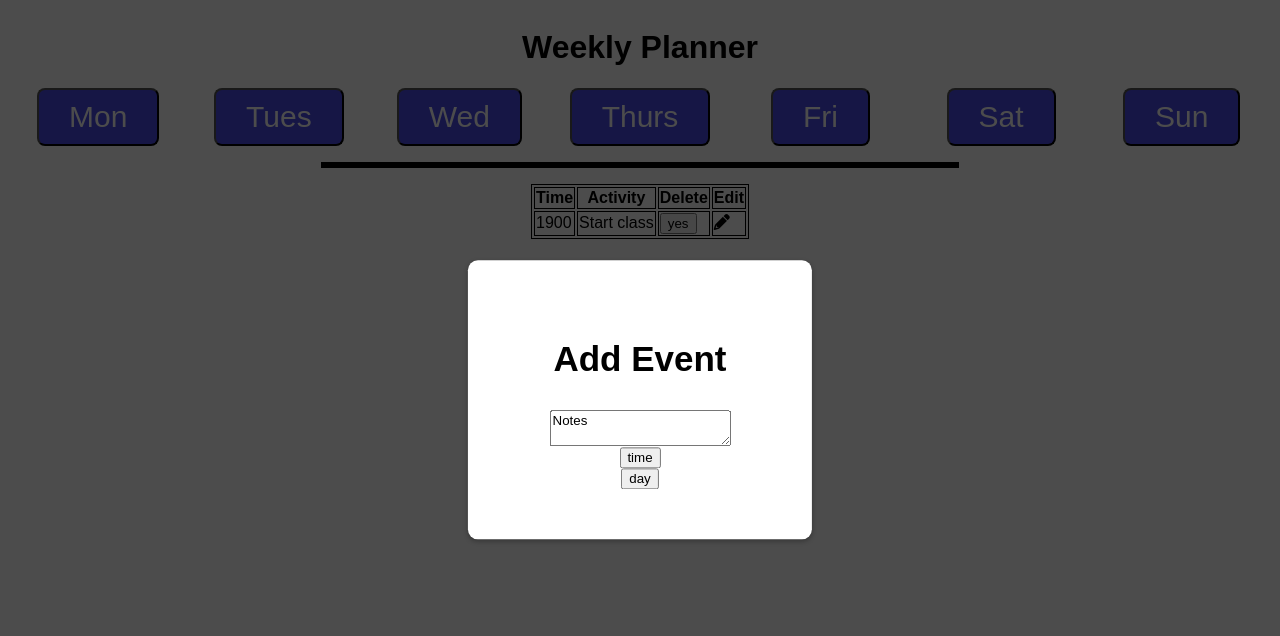
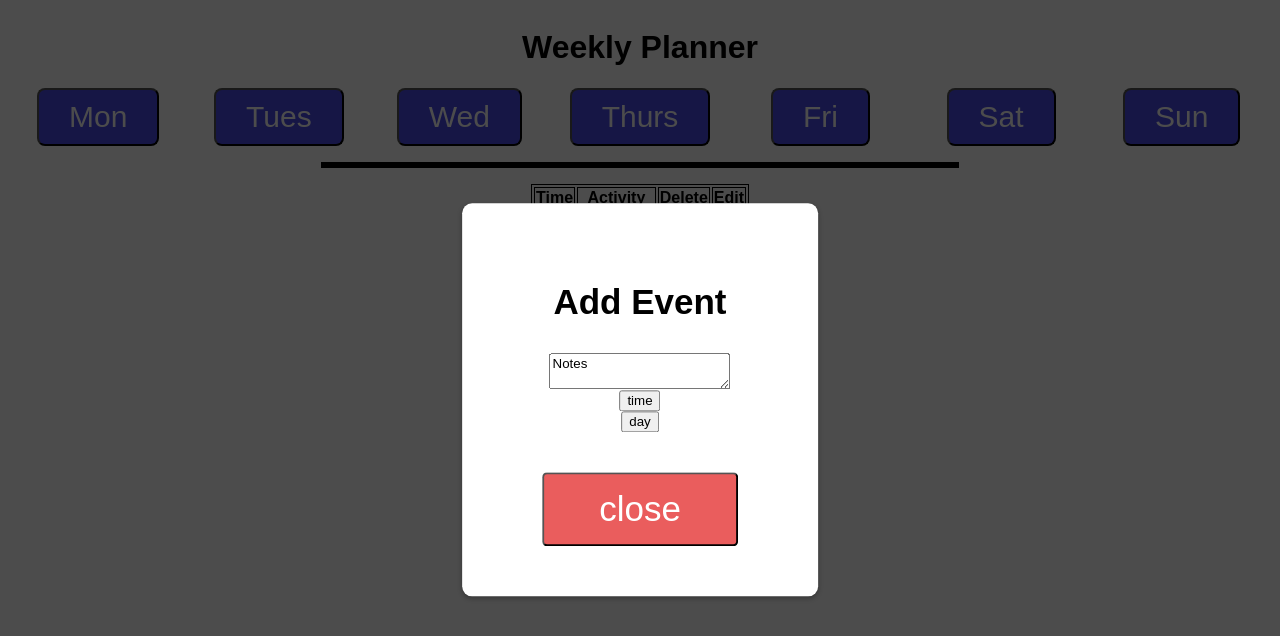
Before and after one commit to Aiden-Peace300/week-planner, a website: page index.html in a window 1280 px wide. Both pictures are taken after a click on the button "Mon". Drawn offline with Linux system fonts and the light colour scheme.

Commit message:
modal closes and opens only on monday button

```diff
--- a/index.html
+++ b/index.html
@@ -56,16 +56,11 @@
               <textarea>Notes</textarea>
               <button class="time-button">time</button>
               <button class="day-button">day</button>
+              <button class="close-button">close</button>
             </div>
           </div>
         </div>
       </div>
-      <!-- <div class="row space">
-        <button>Time</button> <button>Day</button>
-      </div> -->
-      <!-- <div class="row">
-        <textarea cols="90" rows="20">Notes</textarea>
-      </div> -->
     </div>
   </div>
 
--- a/main.js
+++ b/main.js
@@ -1,5 +1,5 @@
 const $clickButton = document.querySelector('.click-button');
-const $closeButton = document.querySelector('.closeButton');
+const $closeButton = document.querySelector('.close-button');
 
 // when you click a date
 const popup = document.querySelector('.popup');
@@ -9,5 +9,6 @@ function clickButton() {
 function closeButton() {
   popup.style.display = 'none';
 }
+
 $clickButton.addEventListener('click', clickButton);
 $closeButton.addEventListener('click', closeButton);
--- a/styles.css
+++ b/styles.css
@@ -122,7 +122,7 @@ h2 {
 }
 
 /* NO RED BUTTON */
-.closeButton {
+.close-button {
   background-color: #ea5d5d;
   color: white;
   padding: 15px 55px;
```
